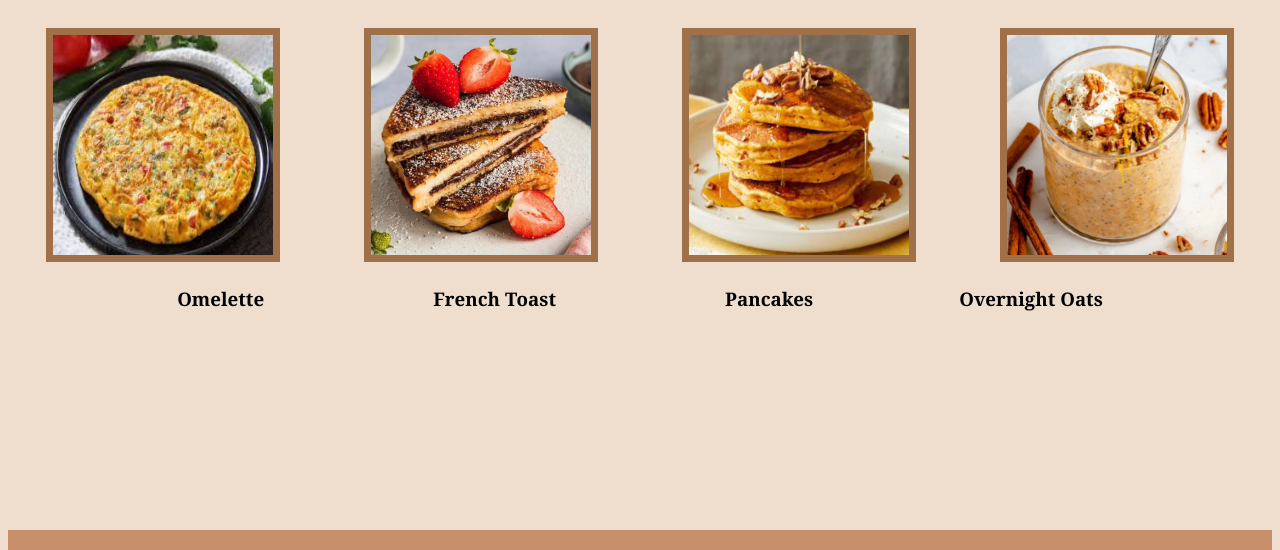
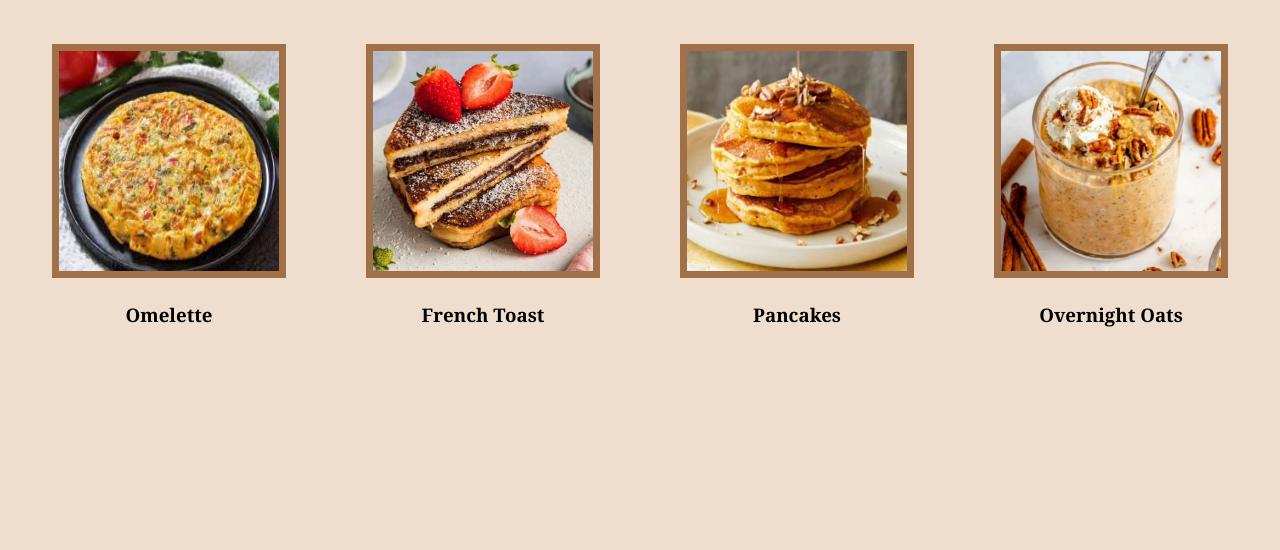
Before and after one commit to Cravingsgoldsmith/Cravings, a plain HTML site: page interactive website/breakfast.html in a window 1280 px wide. Shown: the part 250-800 px from the top of the page. Drawn offline with Linux system fonts and the light colour scheme.

Commit message:
Add files via upload

```diff
--- a/interactive website/breakfast.html
+++ b/interactive website/breakfast.html
@@ -99,37 +99,32 @@
     </div>
     <section>
         <div class="row">
-
-        <div class="column" style ="text-align: center; word-spacing: 80px; " >
+            <div class="figparent">
+                <figure>
                  <a href="omelette.html">
-                <img src="omelette.jpeg" width="220"height="220" style = "border: 7px solid #8d572bce">
+                    <img src="omelette.jpeg" width="220" height="220" alt="Omelette">
                  </a>
-            <a href="FrenchToast.html">
-                <img src="french toast.jpeg" width="220"height="220" style = "border: 7px solid #8d572bce">
+                 <figcaption><h3>Omelette</h3></figcaption>
+                </figure>
+                <figure>
+                 <a href="frenchtoast.html">
+                    <img src="french toast.jpeg" width="220" height="220" alt="French Toast">
                  </a>
+                 <figcaption><h3>French Toast</h3></figcaption>
+                </figure>
+                <figure>
                  <a href="pancakes.html">
-                <img src="Pancakes.jpeg" width="220"height="220" style = "border: 7px solid #8d572bce">
+                    <img src="pancakes.jpeg" width="220" height="220" alt="Pancakes">
                  </a>
+                 <figcaption><h3>Pancakes</h3></figcaption>
+                </figure>
+                <figure>
                  <a href="overnight oats.html">
-                <img src="overnight oats.jpeg" width="220"height="220" style = "border: 7px solid #8d572bce">
+                    <img src="overnight oats.jpeg" width="220" height="220" alt="Overnight Oats">
                  </a>
+                 <figcaption><h3>Overnight Oats</h3></figcaption>
+                </figure>
             </div>
-      </div>
-
-    <div class ="image-container" style="text-align: center;" >
-        <div style="margin-left: 23px;">
-            <h3>Omelette</h3>
-        </div>
-        <div style="margin-left: 23px;">
-            <h3>French Toast</h3>
-        </div>
-        <div style="margin-left: 23px;" >
-            <h3>Pancakes</h3>
-        </div>
-        <div style="margin-right: 23px;">
-            <h3>Overnight Oats</h3>
-        </div>
-
         </div>
     </section>
     <footer>
```
Lines whose indentation alone changed are shown as unchanged.
